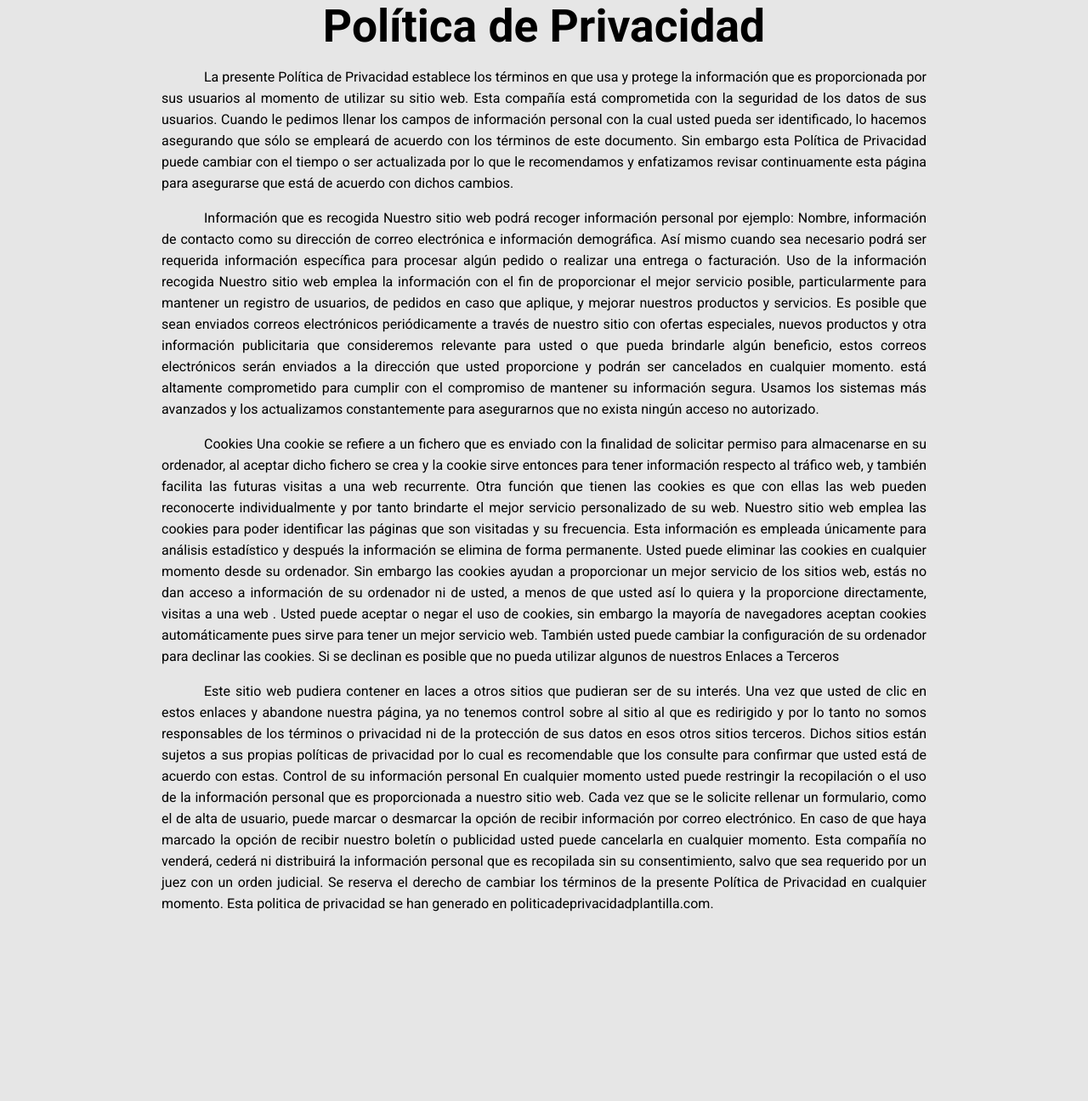
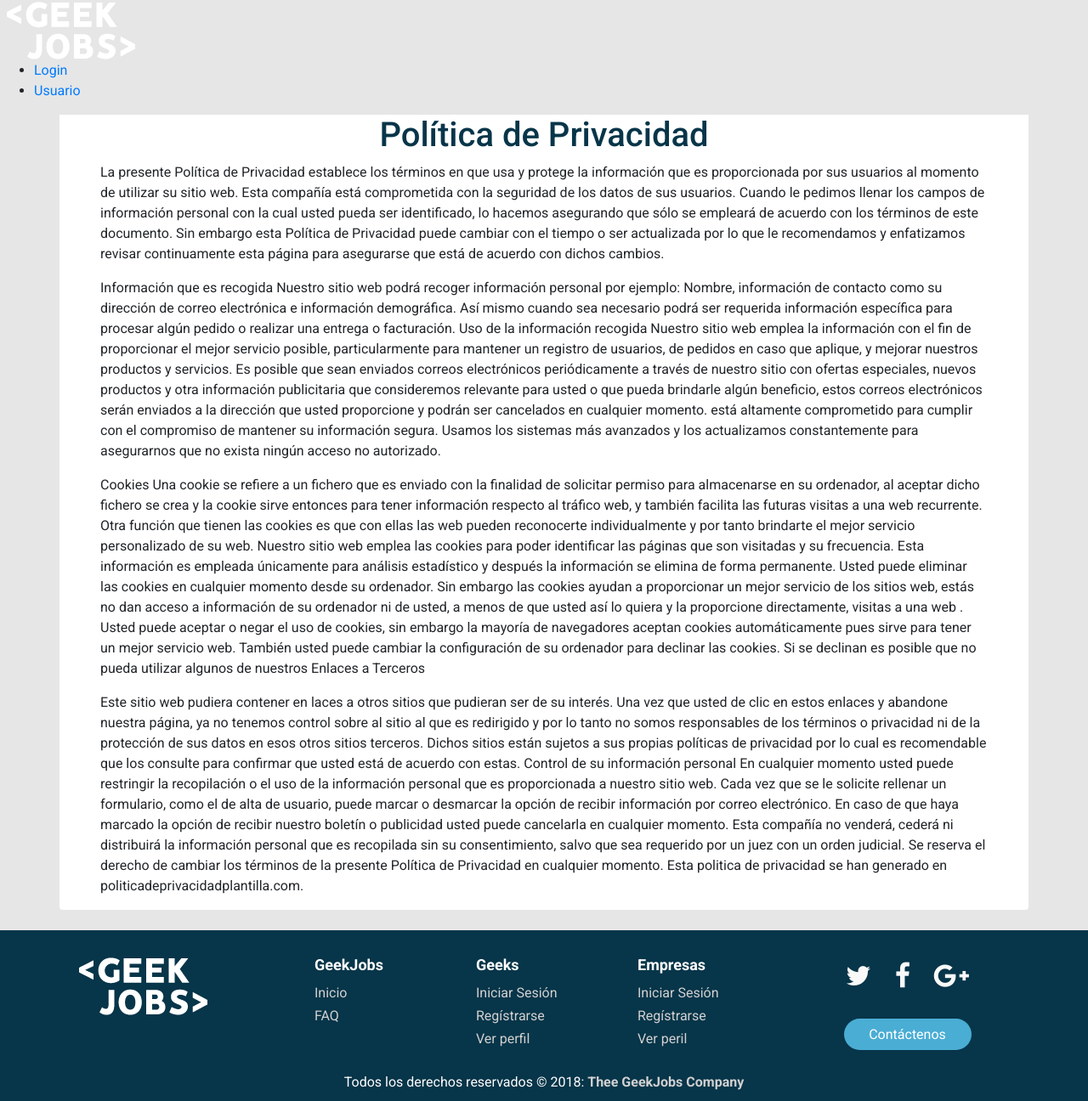
Before and after one commit to JLDRM/Caso-Pr-ctico-Front-End-J3IM, a PHP site: page /politica_privacidad.html in a window 1280 px wide. Shown: the whole page at 85% size. Before the commit the page ends 1073 px from the top, so only its background shows below. Run offline with PHP 8.4, Linux system fonts and the light colour scheme.

Commit message:
last version Marta

```diff
--- a/assets/css/style_politica_privacidad.css
+++ b/assets/css/style_politica_privacidad.css
@@ -1,41 +1,108 @@
-#tg{
-    margin: 0;
-    padding: 0;
-    font-size: 12pt;
-    font-family: roboto, sans-serif;
-    background-color: rgba(226,226,226,.84);
+@import url('https://fonts.googleapis.com/css?family=Roboto:100,100i,300,300i,400,400i,500,500i,700,700i,900,900i');
+body{
+    background-color: rgba(226, 226, 226, .84);
+    font-family: "Roboto", sans-serif;
+}
+.polit{
+    background-color: white;
+    font-family: "Roboto", sans-serif;
+}
+footer{
+    background-color: #073549;
+}
+.colorh1{
+    color:#073549;
+}
+/* ===================================================
+FOOTER BOOTSTRAP
+=================================================== */
+
+#gjFooter {
+    color: white;
+}
+
+#gjFooter .footer-copyright {
+    padding-top: 10px;
+    padding-bottom: 10px;
     text-align: center;
 }
-#tg section{
-    padding-top: 0px;
+
+#gjFooter .footer-copyright p {
+    margin: 10px;
+    color: #ccc;
+}
+
+#gjFooter ul {
+    list-style-type: none;
+    padding-left: 0;
+    line-height: 1.7;
+}
+
+#gjFooter h5 {
+    font-size: 18px;
+    color: white;
+    font-weight: bold;
+    margin-top: 30px;
+}
+
+#gjFooter a {
+    color: #d2d1d1;
+    text-decoration: none;
+}
+
+#gjFooter a:hover,
+#gjFooter a:focus {
+    text-decoration: none;
+    color: white;
+}
+
+#gjFooter .social-networks {
+    text-align: center;
+    padding-top: 30px;
+    padding-bottom: 16px;
+}
+
+#gjFooter .social-networks a {
+    font-size: 32px;
+    color: #f9f9f9;
+    padding: 10px;
+    transition: 0.2s;
+}
+
+#gjFooter .social-networks a:hover {
+    text-decoration: none;
+}
+
+#gjFooter .facebook:hover {
+    color: #0077e2;
+}
+
+#gjFooter .google:hover {
+    color: #ef1a1a;
+}
+
+#gjFooter .twitter:hover {
+    color: #00aced;
+}
+
+#gjFooter .btn {
+    color: white;
+    background-color: #4aadd4;
+    /* #d84b6b */
+    border-radius: 20px;
+    border: none;
+    width: 150px;
+    display: block;
     margin: 0 auto;
-    width: 900px;
+    margin-top: 10px;
     line-height: 25px;
-    text-align: justify;
 }
-#tg section p{
-    text-indent: 50px;
-}
-h1{
-    margin:0;
-    font-weight: bold;
-    font-size: 40pt;
-}
-@media (max-width: 576px){
-    section{
-        width: 100%;
-        font-size: 25pt;
-    }
-    #tg section p{
-        margin-left: 5%;
-        margin-right: 5%;
-        padding: 2.5%;
-        text-align: justify;
-    }
-    header > h1{
-        font-size: 40pt;
+
+@media screen and (max-width: 767px) {
+    #gjFooter {
         text-align: center;
-        width: 100%;
-        margin: 0 auto;
     }
 }
+
+
+/* =================================================== */
--- a/politica_privacidad.html
+++ b/politica_privacidad.html
@@ -9,7 +9,9 @@
     <!-- Fuentes -->
     <link href="https://fonts.googleapis.com/css?family=Roboto:400,500,700" rel="stylesheet">
     <!-- Estilos -->
+    <link rel="stylesheet" href="./assets/libs/css/bootstrap/bootstrap.min.css">
     <link rel="stylesheet" href="./assets/css/style_politica_privacidad.css">
+    <link rel="stylesheet" href="https://maxcdn.bootstrapcdn.com/font-awesome/4.7.0/css/font-awesome.min.css">
     <!-- Inicio Favicons -->
     <link rel="icon" type="image/png" sizes="32x32" href="./assets/img/favicon/favicon-32x32.png">
     <link rel="icon" type="image/png" sizes="96x96" href="./assets/img/favicon/favicon-96x96.png">
@@ -19,65 +21,178 @@
     <meta name="theme-color" content="#db5945">
 </head>
 
-<body id="tg">
+<body>
+     <!-- Header-->
      <header>
-        <h1>
-            Política de Privacidad
-        </h1>
+            <div id="logo">
+                <a href="home_empresa.html">
+                    <img src="./assets/img/logo1.png" alt="GeekJobs">
+                </a>
+            </div>
+            <div class="menu">
+                <ul>
+                    <li>
+                        <a href="home_empresa.html">Login</a>
+                    </li>
+                    <li>
+                        <a href="index.html">Usuario</a>
+                    </li>
+                </ul>
+            </div>
         </header>
-    <section>
+
+    <!-- Política nueva versión -->
+    <div class="container polit rounded-bottom">
+        <div class="row justify-content-center">
+            <h1 class="colorh1">Política de Privacidad</h1>
+        </div>
+        <div class="row justify-content-center pl-5 pr-5 mb-4 rounded">
             <p>
                 La presente Política de Privacidad establece los términos en que usa y protege la información que es proporcionada por sus
-            usuarios al momento de utilizar su sitio web. Esta compañía está comprometida con la seguridad de los datos de
-            sus usuarios. Cuando le pedimos llenar los campos de información personal con la cual usted pueda ser identificado,
-            lo hacemos asegurando que sólo se empleará de acuerdo con los términos de este documento. Sin embargo esta Política
-            de Privacidad puede cambiar con el tiempo o ser actualizada por lo que le recomendamos y enfatizamos revisar
-            continuamente esta página para asegurarse que está de acuerdo con dichos cambios.
+                usuarios al momento de utilizar su sitio web. Esta compañía está comprometida con la seguridad de los datos
+                de sus usuarios. Cuando le pedimos llenar los campos de información personal con la cual usted pueda ser
+                identificado, lo hacemos asegurando que sólo se empleará de acuerdo con los términos de este documento. Sin
+                embargo esta Política de Privacidad puede cambiar con el tiempo o ser actualizada por lo que le recomendamos
+                y enfatizamos revisar continuamente esta página para asegurarse que está de acuerdo con dichos cambios.
             </p>
 
             <p>
                 Información que es recogida Nuestro sitio web podrá recoger información personal por ejemplo: Nombre, información de contacto
-            como su dirección de correo electrónica e información demográfica. Así mismo cuando sea necesario podrá ser requerida
-            información específica para procesar algún pedido o realizar una entrega o facturación. Uso de la información
-            recogida Nuestro sitio web emplea la información con el fin de proporcionar el mejor servicio posible, particularmente
-            para mantener un registro de usuarios, de pedidos en caso que aplique, y mejorar nuestros productos y servicios.
-            Es posible que sean enviados correos electrónicos periódicamente a través de nuestro sitio con ofertas especiales,
-            nuevos productos y otra información publicitaria que consideremos relevante para usted o que pueda brindarle
-            algún beneficio, estos correos electrónicos serán enviados a la dirección que usted proporcione y podrán ser
-            cancelados en cualquier momento. está altamente comprometido para cumplir con el compromiso de mantener su información
-            segura. Usamos los sistemas más avanzados y los actualizamos constantemente para asegurarnos que no exista ningún
-            acceso no autorizado.
+                como su dirección de correo electrónica e información demográfica. Así mismo cuando sea necesario podrá ser
+                requerida información específica para procesar algún pedido o realizar una entrega o facturación. Uso de
+                la información recogida Nuestro sitio web emplea la información con el fin de proporcionar el mejor servicio
+                posible, particularmente para mantener un registro de usuarios, de pedidos en caso que aplique, y mejorar
+                nuestros productos y servicios. Es posible que sean enviados correos electrónicos periódicamente a través
+                de nuestro sitio con ofertas especiales, nuevos productos y otra información publicitaria que consideremos
+                relevante para usted o que pueda brindarle algún beneficio, estos correos electrónicos serán enviados a la
+                dirección que usted proporcione y podrán ser cancelados en cualquier momento. está altamente comprometido
+                para cumplir con el compromiso de mantener su información segura. Usamos los sistemas más avanzados y los
+                actualizamos constantemente para asegurarnos que no exista ningún acceso no autorizado.
             </p>
 
             <p>
                 Cookies Una cookie se refiere a un fichero que es enviado con la finalidad de solicitar permiso para almacenarse en su ordenador,
-            al aceptar dicho fichero se crea y la cookie sirve entonces para tener información respecto al tráfico web, y
-            también facilita las futuras visitas a una web recurrente. Otra función que tienen las cookies es que con ellas
-            las web pueden reconocerte individualmente y por tanto brindarte el mejor servicio personalizado de su web. Nuestro
-            sitio web emplea las cookies para poder identificar las páginas que son visitadas y su frecuencia. Esta información
-            es empleada únicamente para análisis estadístico y después la información se elimina de forma permanente. Usted
-            puede eliminar las cookies en cualquier momento desde su ordenador. Sin embargo las cookies ayudan a proporcionar
-            un mejor servicio de los sitios web, estás no dan acceso a información de su ordenador ni de usted, a menos de
-            que usted así lo quiera y la proporcione directamente, visitas a una web . Usted puede aceptar o negar el uso
-            de cookies, sin embargo la mayoría de navegadores aceptan cookies automáticamente pues sirve para tener un mejor
-            servicio web. También usted puede cambiar la configuración de su ordenador para declinar las cookies. Si se declinan
-            es posible que no pueda utilizar algunos de nuestros Enlaces a Terceros
+                al aceptar dicho fichero se crea y la cookie sirve entonces para tener información respecto al tráfico web,
+                y también facilita las futuras visitas a una web recurrente. Otra función que tienen las cookies es que con
+                ellas las web pueden reconocerte individualmente y por tanto brindarte el mejor servicio personalizado de
+                su web. Nuestro sitio web emplea las cookies para poder identificar las páginas que son visitadas y su frecuencia.
+                Esta información es empleada únicamente para análisis estadístico y después la información se elimina de
+                forma permanente. Usted puede eliminar las cookies en cualquier momento desde su ordenador. Sin embargo las
+                cookies ayudan a proporcionar un mejor servicio de los sitios web, estás no dan acceso a información de su
+                ordenador ni de usted, a menos de que usted así lo quiera y la proporcione directamente, visitas a una web
+                . Usted puede aceptar o negar el uso de cookies, sin embargo la mayoría de navegadores aceptan cookies automáticamente
+                pues sirve para tener un mejor servicio web. También usted puede cambiar la configuración de su ordenador
+                para declinar las cookies. Si se declinan es posible que no pueda utilizar algunos de nuestros Enlaces a
+                Terceros
             </p>
             <p>
                 Este sitio web pudiera contener en laces a otros sitios que pudieran ser de su interés. Una vez que usted de clic en estos
-            enlaces y abandone nuestra página, ya no tenemos control sobre al sitio al que es redirigido y por lo tanto no
-            somos responsables de los términos o privacidad ni de la protección de sus datos en esos otros sitios terceros.
-            Dichos sitios están sujetos a sus propias políticas de privacidad por lo cual es recomendable que los consulte
-            para confirmar que usted está de acuerdo con estas. Control de su información personal En cualquier momento usted
-            puede restringir la recopilación o el uso de la información personal que es proporcionada a nuestro sitio web.
-            Cada vez que se le solicite rellenar un formulario, como el de alta de usuario, puede marcar o desmarcar la opción
-            de recibir información por correo electrónico. En caso de que haya marcado la opción de recibir nuestro boletín
-            o publicidad usted puede cancelarla en cualquier momento. Esta compañía no venderá, cederá ni distribuirá la
-            información personal que es recopilada sin su consentimiento, salvo que sea requerido por un juez con un orden
-            judicial. Se reserva el derecho de cambiar los términos de la presente Política de Privacidad en cualquier momento.
-            Esta politica de privacidad se han generado en politicadeprivacidadplantilla.com.
+                enlaces y abandone nuestra página, ya no tenemos control sobre al sitio al que es redirigido y por lo tanto
+                no somos responsables de los términos o privacidad ni de la protección de sus datos en esos otros sitios
+                terceros. Dichos sitios están sujetos a sus propias políticas de privacidad por lo cual es recomendable que
+                los consulte para confirmar que usted está de acuerdo con estas. Control de su información personal En cualquier
+                momento usted puede restringir la recopilación o el uso de la información personal que es proporcionada a
+                nuestro sitio web. Cada vez que se le solicite rellenar un formulario, como el de alta de usuario, puede
+                marcar o desmarcar la opción de recibir información por correo electrónico. En caso de que haya marcado la
+                opción de recibir nuestro boletín o publicidad usted puede cancelarla en cualquier momento. Esta compañía
+                no venderá, cederá ni distribuirá la información personal que es recopilada sin su consentimiento, salvo
+                que sea requerido por un juez con un orden judicial. Se reserva el derecho de cambiar los términos de la
+                presente Política de Privacidad en cualquier momento. Esta politica de privacidad se han generado en politicadeprivacidadplantilla.com.
             </p>
-    </section>
+        </div>
+    </div>
+    <!-- Fin política nueva versión -->
+
+    <!-- Footer nueva versión -->
+    <footer>
+        <div id="gjFooter" class="container">
+            <div class="row">
+                <!-- LOGO -->
+                <div class="col-md-3 col-sm-3">
+                    <h5></h5>
+                    <a href="./index.html">
+                        <img src="./assets/img/logo1.png" alt="">
+                    </a>
+                </div>
+                <!-- ================================= -->
+                <!-- LINKS -->
+                <div class="col-sm-2">
+                    <h5>GeekJobs</h5>
+                    <ul>
+                        <li>
+                            <a href="./index.html">Inicio</a>
+                        </li>
+                        <li>
+                            <a href="#">FAQ</a>
+                        </li>
+                        <li>
+                            <a href="#"></a>
+                        </li>
+                    </ul>
+                </div>
+                <!-- ================================= -->
+                <!-- LINKS GEEK -->
+                <div class="col-sm-2">
+                    <h5>Geeks</h5>
+                    <ul>
+                        <li>
+                            <a href="./index.html">Iniciar Sesión</a>
+                        </li>
+                        <li>
+                            <a href="./registrousuario.html">Regístrarse</a>
+                        </li>
+                        <li>
+                            <a href="./perfil_usuario.html">Ver perfil</a>
+                        </li>
+                    </ul>
+                </div>
+                <!-- ================================= -->
+                <!-- LINKS EMPRESA -->
+                <div class="col-sm-2">
+                    <h5>Empresas</h5>
+                    <ul>
+                        <li>
+                            <a href="./home_empresa.html">Iniciar Sesión</a>
+                        </li>
+                        <li>
+                            <a href="./registro_empresa.html">Regístrarse</a>
+                        </li>
+                        <li>
+                            <a href="./pagina_construccion.html">Ver peril</a>
+                        </li>
+                    </ul>
+                </div>
+                <!-- ================================= -->
+                <!-- REDES SOCIALES -->
+                <div class="col-sm-3">
+                    <div class="social-networks">
+                        <a href="#" class="twitter">
+                            <i class="fa fa-twitter"></i>
+                        </a>
+                        <a href="#" class="facebook">
+                            <i class="fa fa-facebook"></i>
+                        </a>
+                        <a href="#" class="google">
+                            <i class="fa fa-google-plus"></i>
+                        </a>
+                    </div>
+                    <a class="btn btn-default" href="./pagina_construccion.html">Contáctenos</a>
+                </div>
+                <!-- ================================= -->
+            </div>
+            <!-- COPYRIGHT -->
+            <div class="footer-copyright">
+                <div class="container-fluid">
+                    Todos los derechos reservados © 2018:
+                    <a href="https://www.MDBootstrap.com">
+                        <strong> Thee GeekJobs Company</strong>
+                    </a>
+                </div>
+            </div>
+            <!-- ================================= -->
+        </div>
+    </footer>
+    <!-- fin del Footer nueva versión -->
 </body>
 
 </html>
```
Also changed, not shown: assets/css/style_registro_empresa.css (+100 -1 lines), assets/js/registro_empresa.js (renamed from registro_empresa.js, +6 -6 lines), registro_empresa.html (+87 -27 lines). Lines whose indentation alone changed are shown as unchanged.
